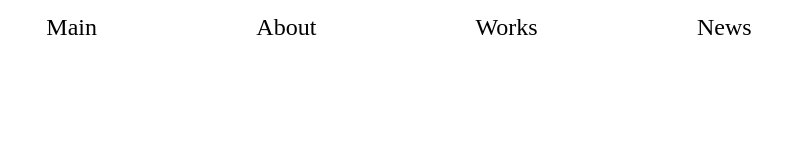
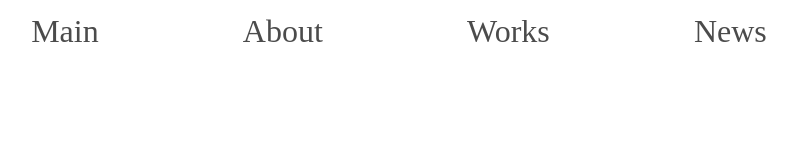
Before and after one commit to Venomprog/training-project-from-udemy, a plain HTML site: page index.html in a window 1280 px wide. Shown: the whole page, without its empty margins (241-1038 px from the left). Drawn offline with Linux system fonts and the light colour scheme.

Commit message:
add some styles

```diff
--- a/index.html
+++ b/index.html
@@ -10,10 +10,10 @@
     <header class="main__header container">
         <nav class="main__nav">
             <ul class="nav__list">
-                <li class="list__item">Main</li>
-                <li class="list__item">About</li>
-                <li class="list__item">Works</li>
-                <li class="list__item">News</li>
+                <li class="list__item"><a href="#">Main</a></li>
+                <li class="list__item"><a href="#">About</a></li>
+                <li class="list__item"><a href="#">Works</a></li>
+                <li class="list__item"><a href="#">News</a></li>
             </ul>
         </nav>
     </header>
--- a/scss/blocks/_header.scss
+++ b/scss/blocks/_header.scss
@@ -6,12 +6,22 @@
     margin: 0 auto;
 }
 .main__nav {
+    opacity: 0.7;
 }
 .nav__list {
     display: flex;
     justify-content: space-evenly;
 }
 .list__item {
-   font-size: 24px;
+   font-size: 32px;
    font-weight: 500;
+   transition: all 0.5s;
+   a{
+    color: black;
+    transition: all 0.7s;
+    &:hover{
+        color: white;
+        text-shadow: 0px 0px 5px black;
+    }
+   }
 }
```
Also changed, not shown: css/style.min.css, 1 other file.
